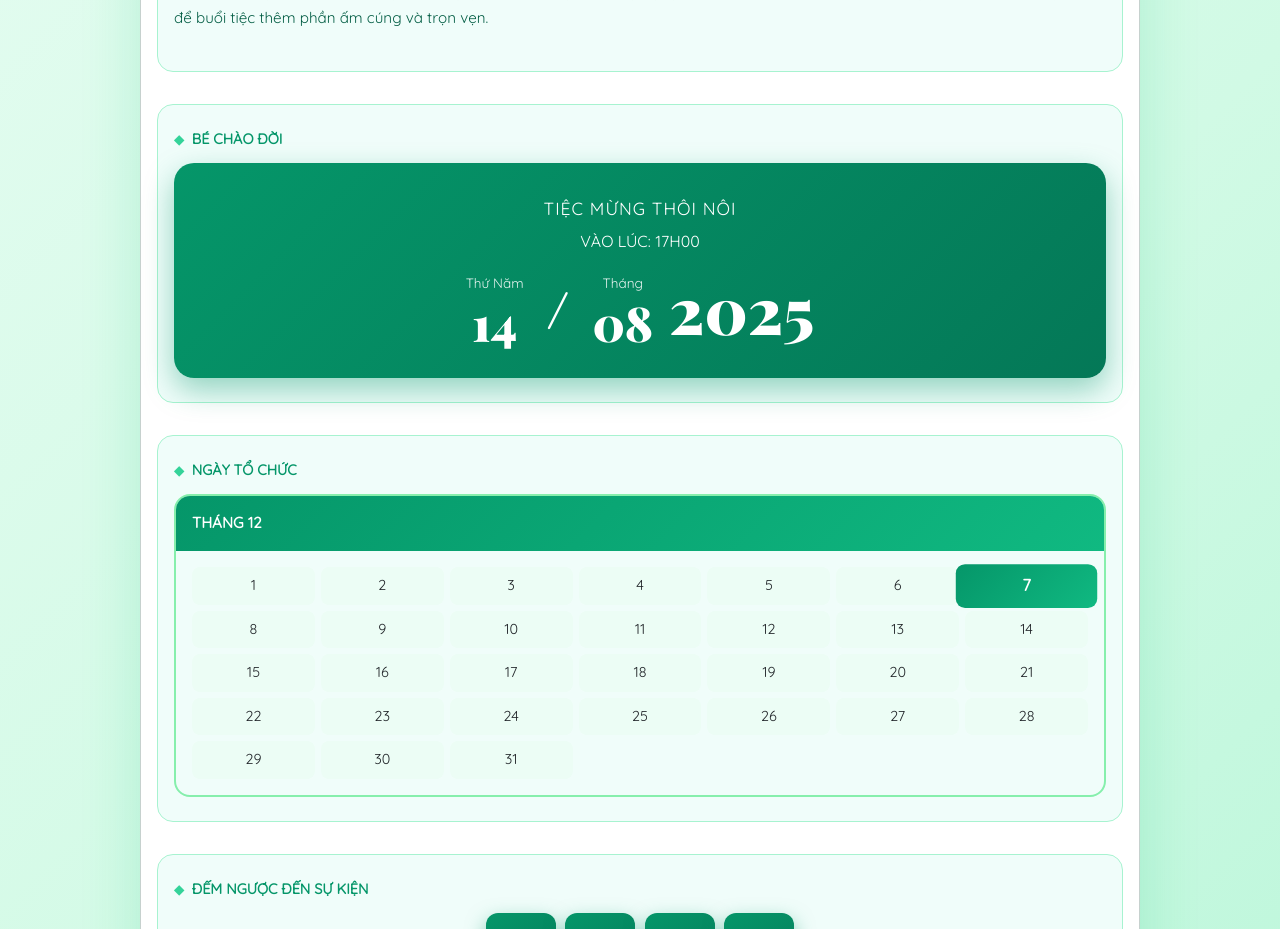
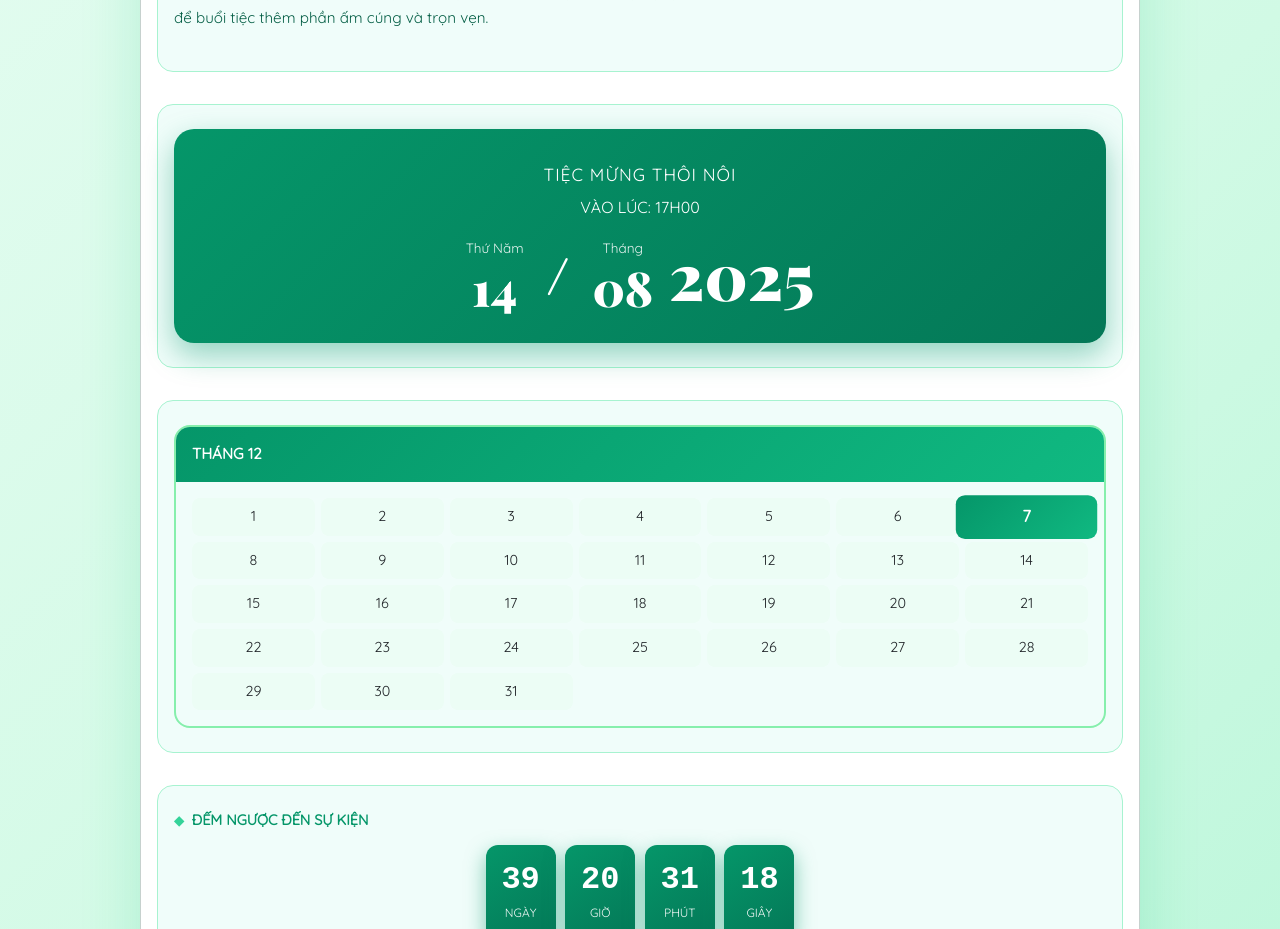
Before and after one commit to tutai13/Profile, a Vue app: page /thiepmoi in a window 1280 px wide. Shown: the part 940-1869 px from the top of the page. Built offline with nearby package versions, Linux system fonts and the light colour scheme.

Commit message:
Update thiepmoi.vue

```diff
--- a/src/components/thiepmoi.vue
+++ b/src/components/thiepmoi.vue
@@ -60,7 +60,6 @@
           v-scroll-animate
           data-delay="6"
         >
-          <p class="label">Bé chào đời</p>
           <div class="birth-card">
             <div class="birth-title">TIỆC MỪNG THÔI NÔI</div>
             <div class="birth-time">VÀO LÚC: 17H00</div>
@@ -85,7 +84,6 @@
           v-scroll-animate
           data-delay="2"
         >
-          <p class="label">Ngày tổ chức</p>
           <div class="calendar">
             <div class="calendar-header">{{ calendarMonth }}</div>
             <div class="calendar-grid">
```
